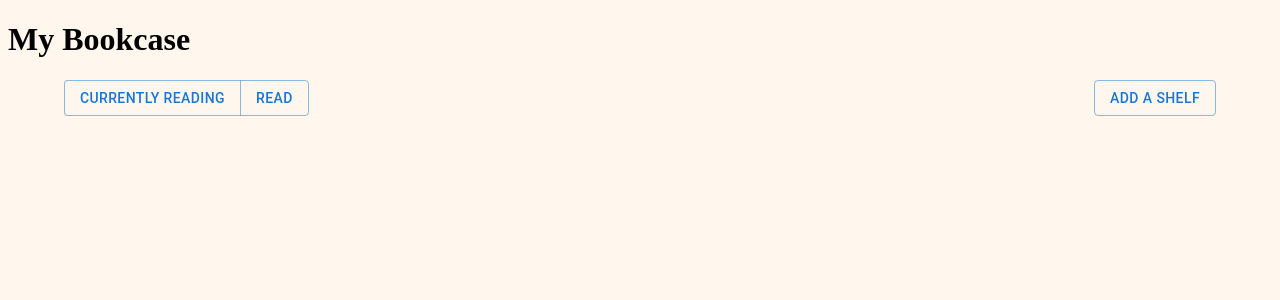
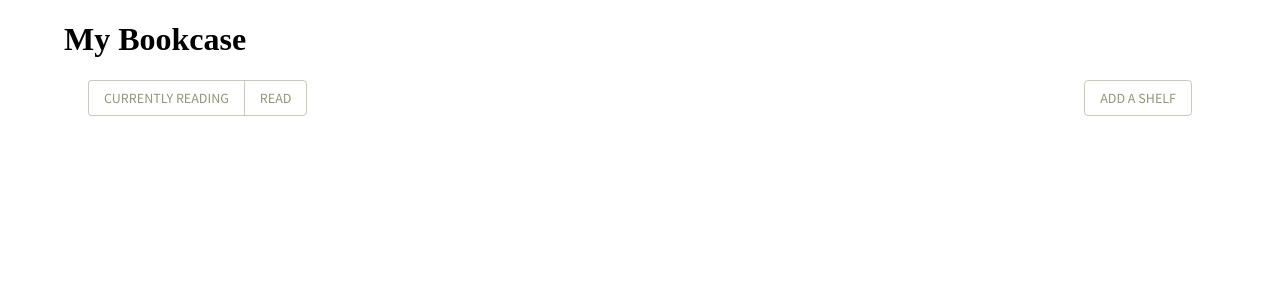
Before and after one commit to lindsfitz/booktracker, a React (Create React App) app: page /shelves in a window 1280 px wide. Shown: the top 300 px of the page. Built offline with nearby package versions, Linux system fonts and the light colour scheme.

Commit message:
added custom theme from mui and started integration

```diff
--- a/public/index.html
+++ b/public/index.html
@@ -1,20 +1,24 @@
 <!DOCTYPE html>
 <html lang="en">
+
 <head>
   <meta charset="utf-8" />
   <link rel="icon" href="%PUBLIC_URL%/favicon.ico" />
   <meta name="viewport" content="width=device-width, initial-scale=1" />
   <meta name="theme-color" content="#000000" />
-    <meta
-      name="description"
-      content="Web site created using create-react-app"
-    />
+  <meta name="description" content="Web site created using create-react-app" />
   <link rel="apple-touch-icon" href="%PUBLIC_URL%/logo192.png" />
+  <link rel="preconnect" href="https://fonts.googleapis.com">
+  <link rel="preconnect" href="https://fonts.gstatic.com" crossorigin>
+  <link href="https://fonts.googleapis.com/css2?family=Lato&family=Lora&family=Open+Sans&family=Source+Sans+Pro&display=swap" rel="stylesheet">
+
 
   <title>Booktracker</title>
 </head>
+
 <body>
   <noscript>You need to enable JavaScript to run this app.</noscript>
   <div id="root"></div>
 </body>
+
 </html>
--- a/src/index.css
+++ /dev/null
@@ -1,13 +0,0 @@
-body {
-  margin: 0;
-  font-family: -apple-system, BlinkMacSystemFont, 'Segoe UI', 'Roboto', 'Oxygen',
-    'Ubuntu', 'Cantarell', 'Fira Sans', 'Droid Sans', 'Helvetica Neue',
-    sans-serif;
-  -webkit-font-smoothing: antialiased;
-  -moz-osx-font-smoothing: grayscale;
-}
-
-code {
-  font-family: source-code-pro, Menlo, Monaco, Consolas, 'Courier New',
-    monospace;
-}
--- a/src/pages/Bookcase.js
+++ b/src/pages/Bookcase.js
@@ -50,6 +50,7 @@
 
 
         <React.Fragment>
+            <Container sx={{ mr: 'auto', ml: 'auto' }}>
                 <h1>My Bookcase</h1>
                 <Container sx={{ display: 'flex', justifyContent: 'space-between' }}>
                     <ButtonGroup>
@@ -69,9 +70,14 @@
                         <React.Fragment>
                             <ListItem key={`${shelf.name}${shelf.id}`} id={`${shelf.name}${shelf.id}`} sx={{ flexDirection: 'column', alignItems: 'flex-start' }}>
                                 <Container sx={{ display: 'flex', alignItems: 'center', justifyContent: 'space-between' }}>
-                                <Link to={`/shelf/${shelf.id}`}>
-                                    <Typography variant='subtitle1'>{shelf.name}</Typography>
+                                    <Typography variant='subtitle1'>
+                                        <Link to={`/shelf/${shelf.id}`} style={{
+                                            textDecoration: "none",
+                                            color: '#5F5B71'
+                                        }}>
+                                            {shelf.name}
                                         </Link>
+                                    </Typography>
                                     <ButtonGroup variant="outlined" aria-label="text button group">
                                         {/* <Button onClick={() => handleShelfEdit(shelf)}>Edit</Button> */}
                                         <Tooltip title="Edit">
@@ -139,6 +145,7 @@
 
                 {editShelf && <EditShelf shelf={shelf} setEditShelf={setEditShelf} editShelf={editShelf} />}
 
+            </Container>
 
 
         </React.Fragment>
--- a/src/pages/components/Navigation.js
+++ b/src/pages/components/Navigation.js
@@ -18,12 +18,12 @@
         textDecoration: "underline",
         cursor: 'default',
         pointeEvents: 'none',
-        color:'#637086'
+        color: '#5F5B71'
     };
 
     let inactiveStyle = {
         textDecoration: 'none',
-        color:'#637086'
+        color: '#5F5B71'
     }
 
     const [anchorElNav, setAnchorElNav] = useState(null);
@@ -106,25 +106,23 @@
                         >
 
                             <MenuItem>
-                                <Typography textAlign="center">
-                                    <NavLink to='/' style={({ isActive }) =>
-                                        isActive ? activeStyle : inactiveStyle
-                                    }>Home</NavLink>
-                                </Typography>
-                            </MenuItem>
-                            <MenuItem onClick={handleCloseNavMenu}>
-                                <Typography textAlign="center">
-                                    <NavLink to='/shelves' style={({ isActive }) =>
-                                        isActive ? activeStyle : inactiveStyle
-                                    }>Bookcase</NavLink>
-                                </Typography>
+                                <Button variant="text" color="custom"
+                                    onClick={() => navigate('/')}
+                                >
+                                    Home
+                                </Button>
                             </MenuItem>
                             <MenuItem>
-                                <Typography textAlign="center">
-                                    <NavLink to='/search' style={({ isActive }) =>
-                                        isActive ? activeStyle : inactiveStyle
-                                    }>Browse</NavLink>
-                                </Typography>
+                                <Button variant="text" color="custom"
+                                    onClick={() => navigate('/shelves')}>
+                                    Bookcase
+                                </Button>
+                            </MenuItem>
+                            <MenuItem>
+                                <Button variant="text" color="custom"
+                                    onClick={() => navigate('/search')}>
+                                    Browse
+                                </Button>
                             </MenuItem>
 
                         </Menu>
@@ -149,20 +147,18 @@
                         BOOKTRACKER
                     </Typography>
                     <Box sx={{ color: 'white', flexGrow: 1, display: { xs: 'none', md: 'flex' } }}>
-                        <Button variant="text">
-                            <NavLink to='/' style={({ isActive }) =>
-                                isActive ? activeStyle : inactiveStyle
-                            }>Home</NavLink>
+                        <Button variant="text" color="custom"
+                            onClick={() => navigate('/')}
+                        >
+                            Home
                         </Button>
-                        <Button variant="text">
-                            <NavLink to='/shelves' style={({ isActive }) =>
-                                isActive ? activeStyle : inactiveStyle
-                            }>Bookcase</NavLink>
+                        <Button variant="text" color="custom"
+                            onClick={() => navigate('/shelves')}>
+                            Bookcase
                         </Button>
-                        <Button variant="text">
-                            <NavLink to='/search' style={({ isActive }) =>
-                                isActive ? activeStyle : inactiveStyle
-                            }>Browse</NavLink>
+                        <Button variant="text" color="custom"
+                            onClick={() => navigate('/search')}>
+                            Browse
                         </Button>
                     </Box>
 
@@ -200,20 +196,11 @@
                                 </ListItemIcon>
                                 Friends
                             </MenuItem>
-                            <MenuItem onClick={context.toggleShelfDialog}>
+                            <MenuItem onClick={() => navigate('/books')}>
                                 <ListItemIcon>
                                     <MenuBookIcon fontSize='small' />
                                 </ListItemIcon>
-                                New Shelf
-                            </MenuItem>
-                            <MenuItem>
-                                <ListItemIcon>
-                                    <MenuBookIcon fontSize='small' />
-                                </ListItemIcon>
-                                <Link to='/books'>
-                                    My Books
-
-                                </Link>
+                                My Books
                             </MenuItem>
                             <Divider />
                             <MenuItem>
--- /dev/null
+++ b/src/utils/Theme.js
@@ -0,0 +1,77 @@
+import { createTheme, ThemeProvider, styled } from '@mui/material/styles';
+
+
+export const themeOptions = createTheme({
+    palette: {
+      type: 'light',
+      primary: {
+        main: '#939876',
+      },
+      secondary: {
+        main: '#8883a2',
+      },
+      error: {
+        main: '#a29883',
+      },
+      warning: {
+        main: '#8da283',
+      },
+      info: {
+        main: '#839da2',
+      },
+      success: {
+        main: '#83a288',
+      },
+      custom:{
+        main:'#5F5B71',
+      },
+      background: {
+        default: '#fff7ed',
+      },
+    },
+    typography: {
+      h1: {
+        fontFamily: `'Lora', serif`,
+      },
+      h2: {
+        fontFamily: `'Lora', serif`,
+      },
+      h3: {
+        fontFamily: `'Lora', serif`,
+      },
+      h4: {
+        fontFamily: `'Lora', serif`,
+      },
+      h5: {
+        fontFamily: `'Lora', serif`,
+      },
+      h6: {
+        fontFamily: `'Lora', serif`,
+      },
+      subtitle1: {
+        fontFamily: 'Open Sans',
+      },
+      subtitle2: {
+        fontFamily: 'Open Sans',
+        fontWeight: 500,
+        lineHeight: 1.6,
+      },
+      body1: {
+        fontFamily: 'Lato',
+      },
+      body2: {
+        fontFamily: 'Lato',
+      },
+      button: {
+        fontFamily: 'Source Sans Pro',
+      },
+      overline: {
+        fontFamily: 'Source Sans Pro',
+        letterSpacing: '0.04em',
+      },
+      caption: {
+        fontFamily: 'Lato',
+      },
+      fontFamily: 'Lato',
+    },
+  });
```
Also changed, not shown: src/App.js (+6 -2 lines). Lines whose indentation alone changed are shown as unchanged.
